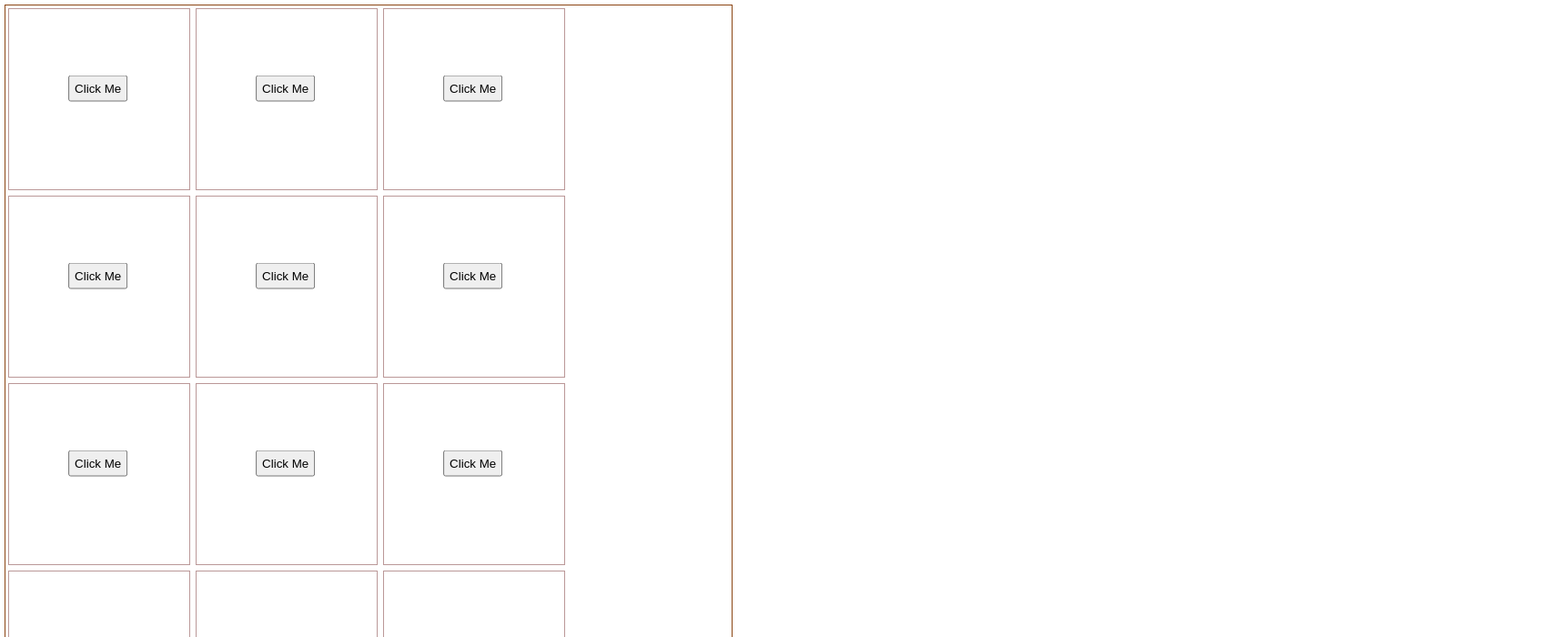
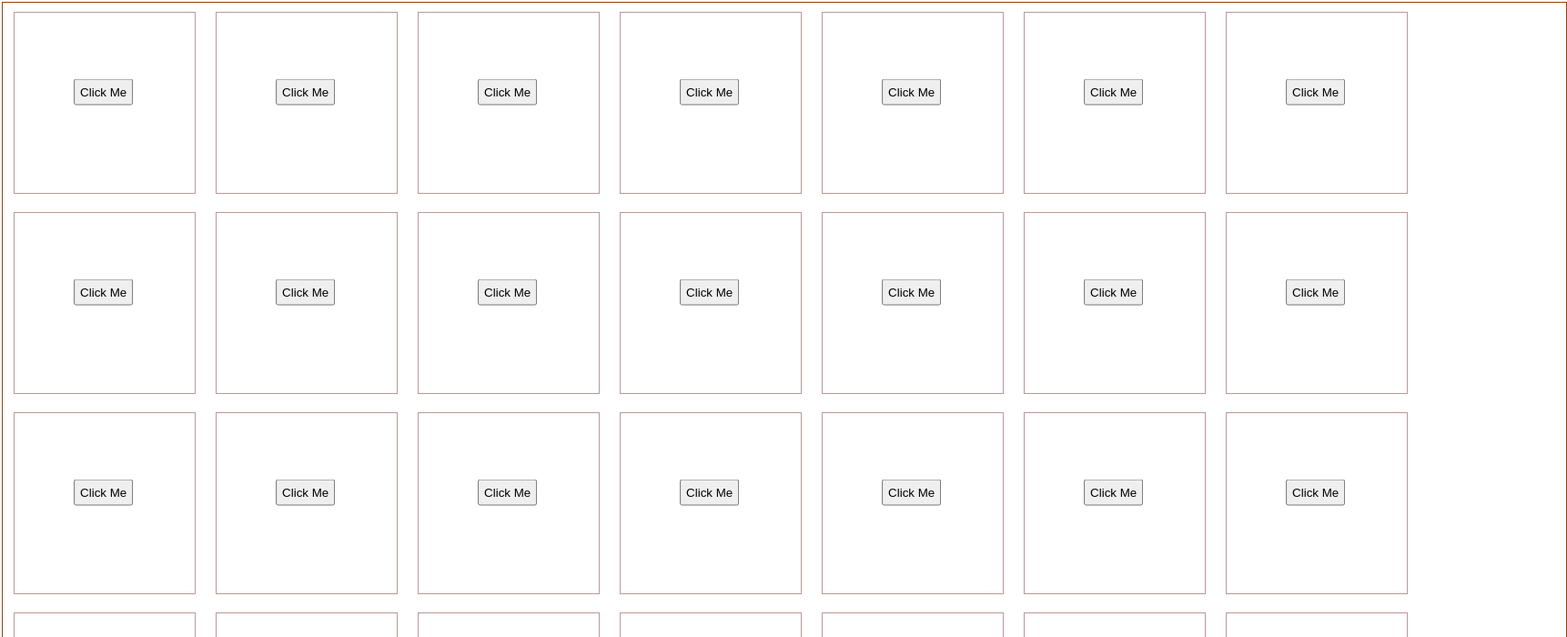
Before and after one commit to SurabhiPal0892/AngularDemo, an Angular app: page /blocks in a window 1280 px wide. Shown: the top 700 px of the page at 91% size, 1722 px wide, since content can reach past the window. Built offline with nearby package versions, Linux system fonts and the light colour scheme.

Commit message:
3 files modified

```diff
--- a/src/app/dynamic-divs/dynamic-divs.component.css
+++ b/src/app/dynamic-divs/dynamic-divs.component.css
@@ -11,7 +11,7 @@
   border: 1px solid rgb(187, 152, 152);
   position: relative;
   display: inline-block;
-  margin: 3px;
+  margin: 10px 10px 10px 12px;
 }
 
 .btn {
@@ -20,14 +20,13 @@
 }
 
 .example-viewport {
-  width: 100vh;
+  width: 215vh;
+  margin: 2px;
   height: 1000px;
-  margin: 5px;
   border: 1px solid saddlebrown;
   display: flex;
   flex-wrap: wrap;
   overflow-x: hidden;
-  box-sizing: border-box;
 }
 .example-viewport::-webkit-scrollbar {
   display: none;
--- a/src/app/dynamic-divs/dynamic-divs.component.html
+++ b/src/app/dynamic-divs/dynamic-divs.component.html
@@ -4,7 +4,7 @@
   </div>
 </div> -->
 <cdk-virtual-scroll-viewport itemSize="list.length" class="example-viewport">
-  <div class="dynamic-div" *cdkVirtualFor="let i of list">
-    <button class="btn">Click Me</button>
+  <div class="dynamic-div" *cdkVirtualFor="let i of list;let idx=index">
+    <button class="btn" (click)="openAlert(idx)">Click Me</button>
   </div>
 </cdk-virtual-scroll-viewport>
--- a/src/app/dynamic-divs/dynamic-divs.component.ts
+++ b/src/app/dynamic-divs/dynamic-divs.component.ts
@@ -74,4 +74,7 @@
   ];
   constructor() {}
   ngOnInit() {}
+  openAlert(index) {
+    alert(`Button in div ${index + 1} is clicked`);
+  }
 }
```
